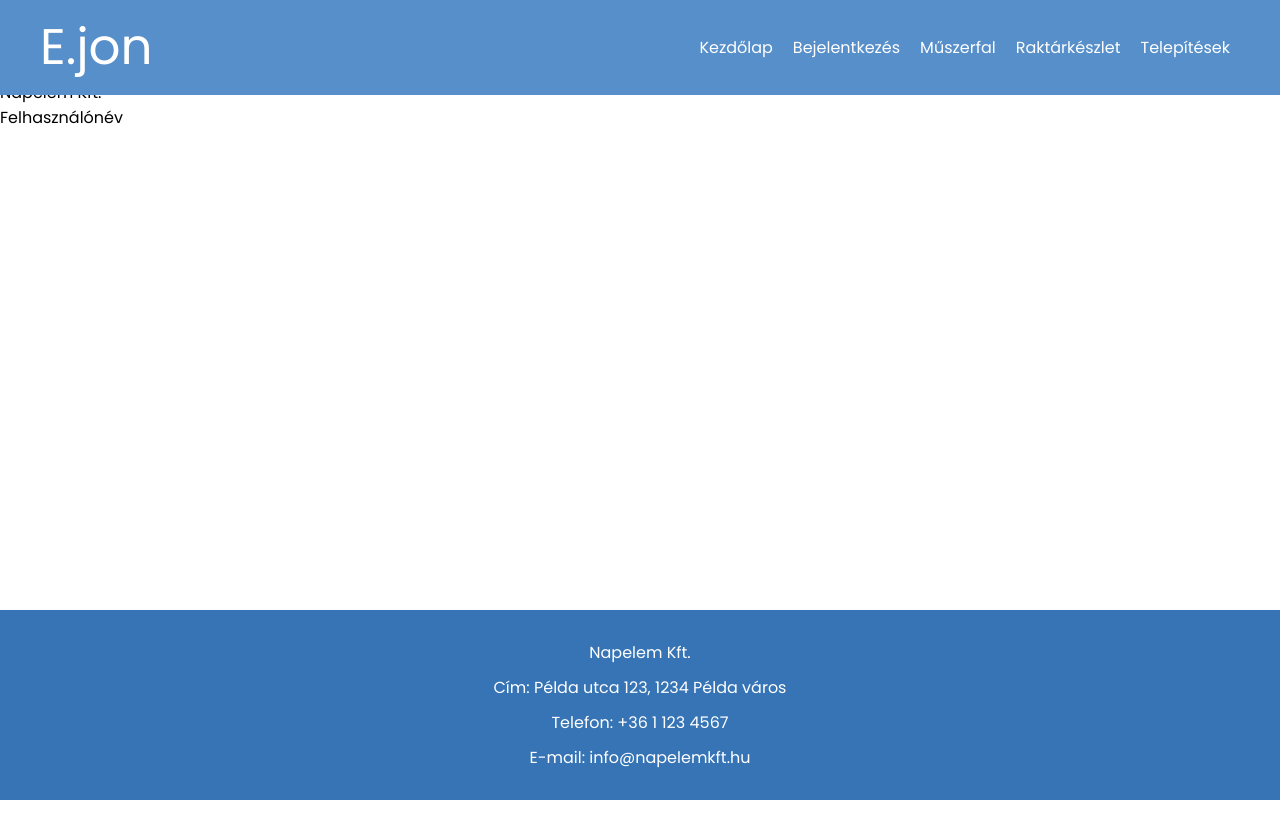
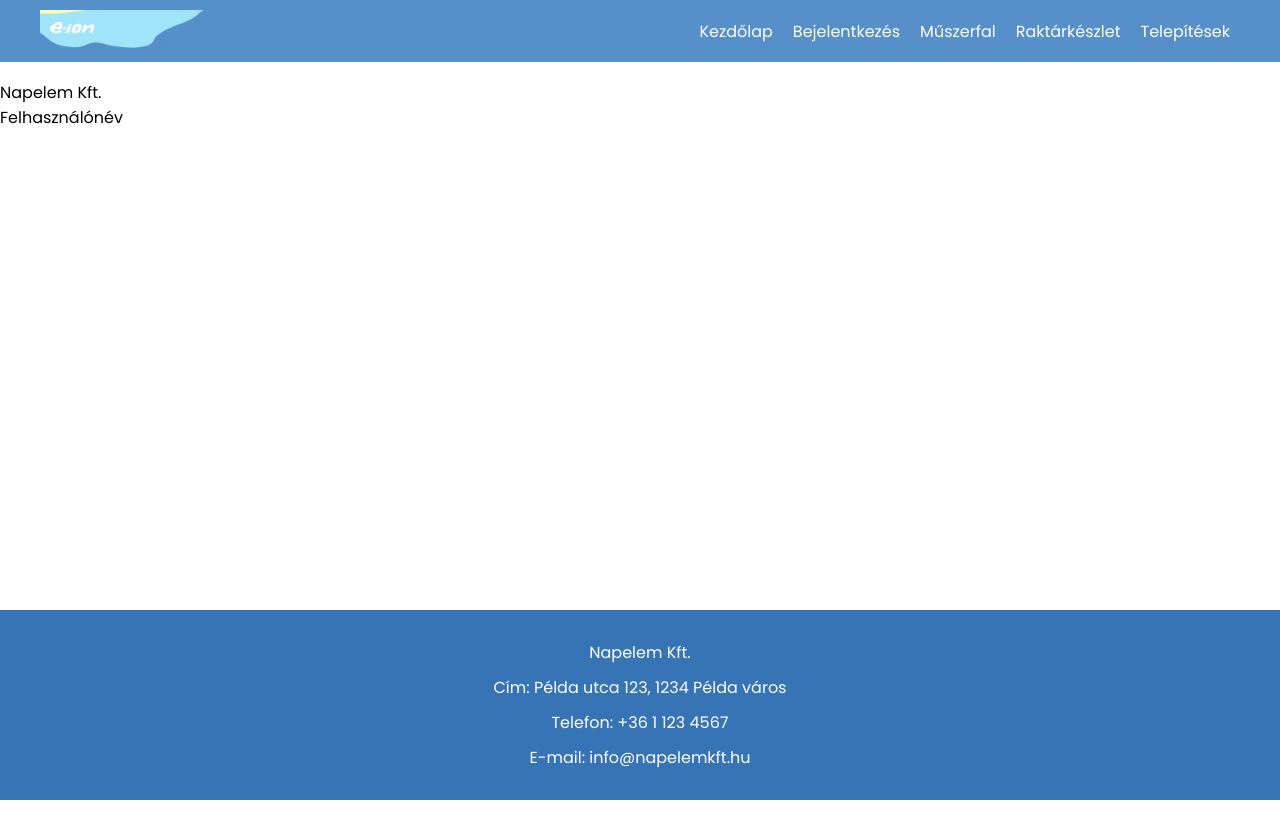
Before and after one commit to BassmanX/napelem, a Next.js app: page /pages/inventory in a window 1280 px wide. Shown: the top 838 px of the page. Built offline with nearby package versions, Linux system fonts and the light colour scheme.

Commit message:
header logo hozzáadva

```diff
--- a/src/app/components/header.tsx
+++ b/src/app/components/header.tsx
@@ -1,12 +1,14 @@
 import React from 'react';
 import styles from 'app/styles/header.module.css';
 import Image from "next/image";
+
+import Logo from '@/app/public/images/header.png'
 
 export default function Header() {
   return (
     <header className={styles.header}>
       <div className={styles.container}>
-        <p>E.jon</p>
+        <Image src={Logo} alt="Logo" width={200} />
         <nav id="navbar">
           <a href="/" className={styles.navLink}>Kezdőlap</a>
           <a href="/login" className={styles.navLink}>Bejelentkezés</a>
```
